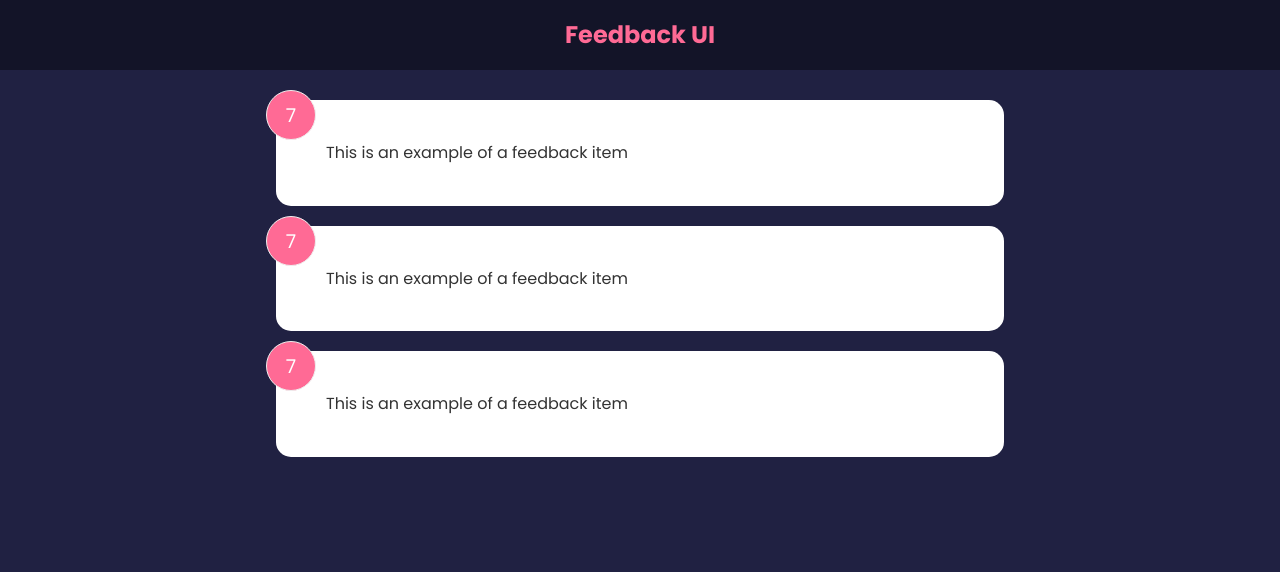
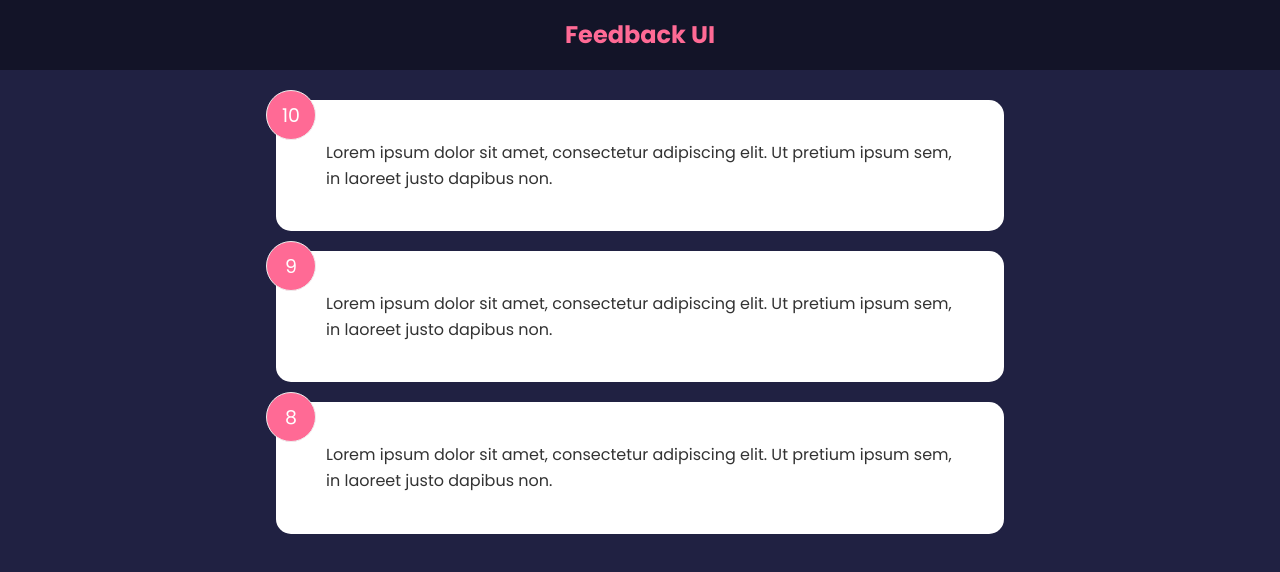
Before and after one commit to OlgaFelczak/Feedback-App, a React (Vite) app: page / in a window 1280 px wide. Shown: the top 572 px of the page. Built offline with nearby package versions, Linux system fonts and the light colour scheme.

Commit message:
Display feedback items from feeedback data

```diff
--- a/src/components/FeedbackItem.jsx
+++ b/src/components/FeedbackItem.jsx
@@ -1,13 +1,8 @@
-import { useState } from 'react';
-
-function FeedbackItem() {
-  const [rating, setRating] = useState(7);
-  const [text, setText] = useState('This is an example of a feedback item');
-
+function FeedbackItem({ item }) {
   return (
     <div className="card">
-      <div className="num-display">{rating}</div>
-      <div className="text-display">{text}</div>
+      <div className="num-display">{item.rating}</div>
+      <div className="text-display">{item.text}</div>
     </div>
   );
 }
```
